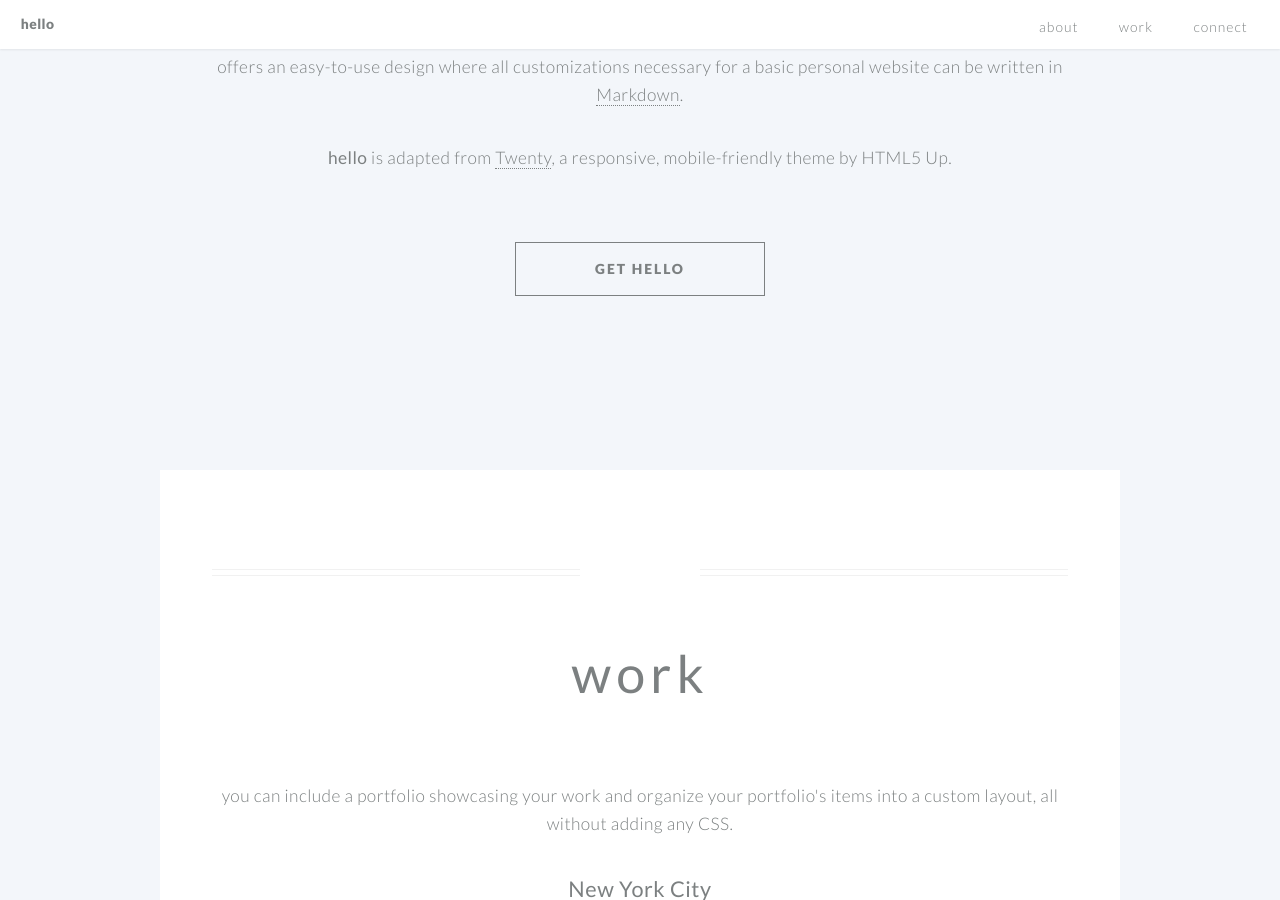
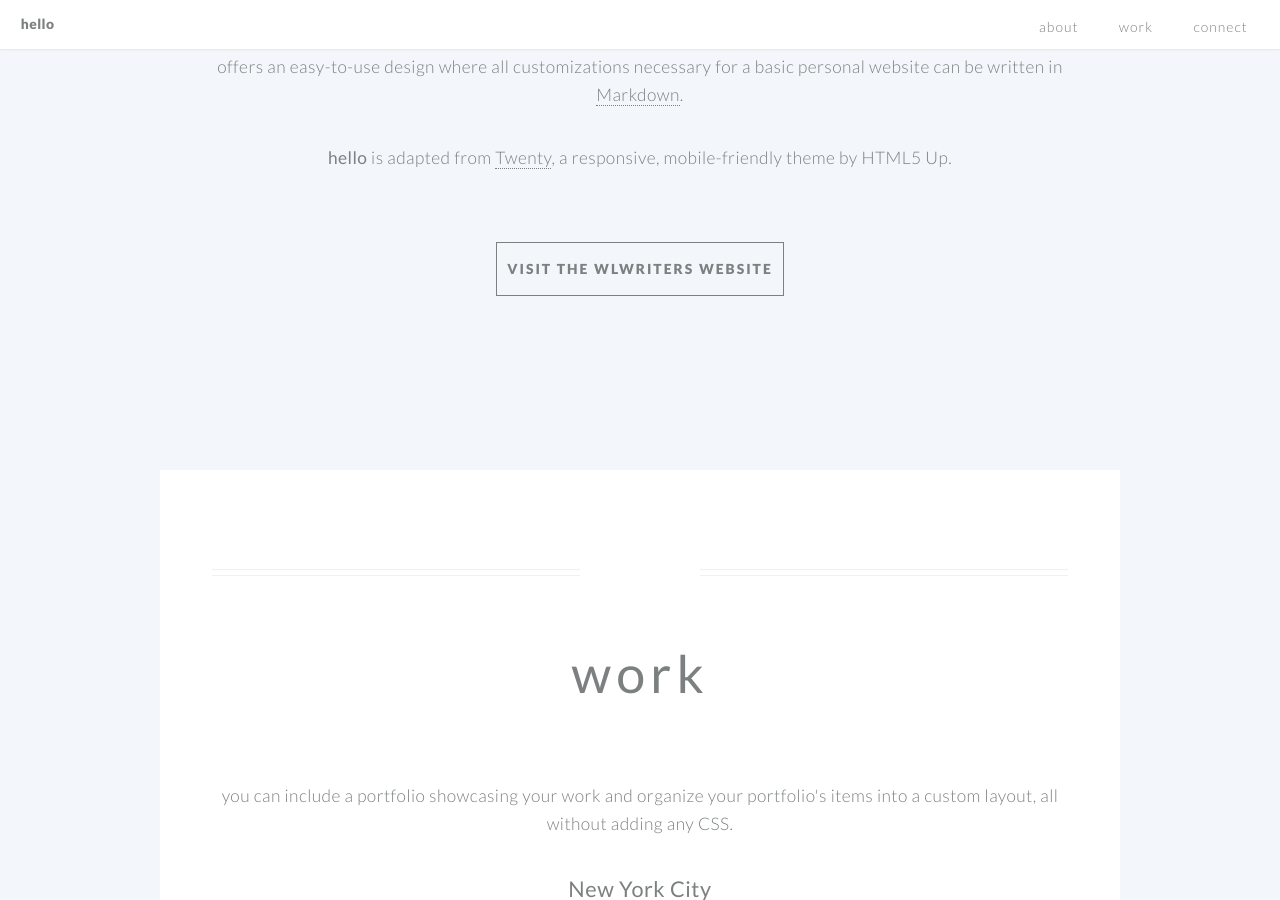
Before and after one commit to tinystories/tinystories.github.io, a Jekyll site: the page built from index.md, in a window 1280 px wide and 900 px high, scrolled down 1094 px. Built offline with Jekyll 4.4.1, drawn with Linux system fonts in a browser that asks for light colours.

Commit message:
Update index.md
Add WLWriters website link to button

```diff
--- a/index.md
+++ b/index.md
@@ -17,8 +17,8 @@ favicon: /assets/ico/favicon.ico
 github_username:  tinystories # your github username
 
 # By declaring these variables, you can include a button that links to an external website or to media.
-about_button: https://github.com/saragong/hello # the link
-about_button_label: get hello # the label on the button
+about_button: https://www.westlothianwriters.org.uk/ # the link
+about_button_label: visit the WLWriters website # the label on the button
 
 # optional portfolio section ------------------------------------------
 
```
